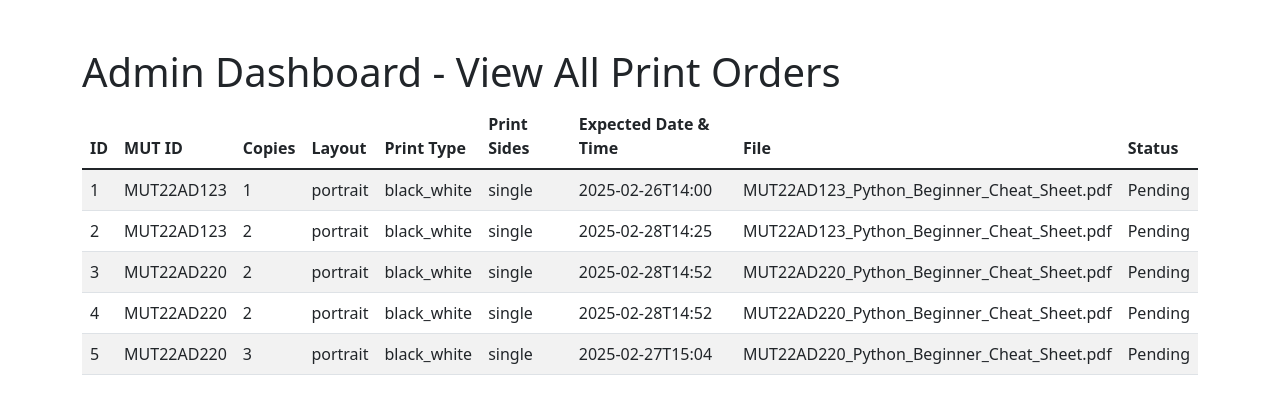
After one commit to athulyas1206/MITS-store-management-system, a Flask app: page /admin_dashboard in a window 1280 px wide. The commit adds this page. Shown: the top 414 px of the page. Run offline with Flask 3, Linux system fonts and the light colour scheme; a user stored in the database is signed in; data comes from the database, SQL or seed files in the repository.

Commit message:
admin is added
admin dashboard is created

```diff
--- a/app.py
+++ b/app.py
@@ -30,6 +30,11 @@ def login():
         mut_id = request.form['mut_id']
         password = request.form['password']
 
+        if mut_id == 'admin' and password == 'admin':  # Change to a secure password
+            session['mut_id'] = 'admin'
+            flash('Admin login successful!', 'success')
+            return redirect('/admin_dashboard')
+
         user = validate_user(mut_id, password)
         if user:
             session['user_id'] = user[0]  # Store user ID in session
@@ -40,6 +45,23 @@ def login():
             flash('Invalid MUT ID or Password. Try again.', 'danger')
 
     return render_template('login.html')
+
+
+@app.route('/admin_dashboard')
+def admin_dashboard():
+    # Check if the user is admin
+    if session.get('mut_id') != 'admin':
+        flash('Unauthorized access.', 'danger')
+        return redirect('/login')
+
+    # Fetch all print orders from the database
+    conn = sqlite3.connect('print_orders.db')
+    cursor = conn.cursor()
+    cursor.execute('SELECT * FROM print_orders')
+    orders = cursor.fetchall()
+    conn.close()
+
+    return render_template('admin.html', orders=orders)
 
 @app.route('/register', methods=['GET', 'POST'])
 def register():
--- /dev/null
+++ b/templates/admin.html
@@ -0,0 +1,42 @@
+<!DOCTYPE html>
+<html>
+<head>
+    <title>Admin Dashboard</title>
+    <link rel="stylesheet" href="https://cdn.jsdelivr.net/npm/bootstrap@5.1.3/dist/css/bootstrap.min.css">
+</head>
+<body>
+    <div class="container mt-5">
+        <h1>Admin Dashboard - View All Print Orders</h1>
+        <table class="table table-striped">
+            <thead>
+                <tr>
+                    <th>ID</th>
+                    <th>MUT ID</th>
+                    <th>Copies</th>
+                    <th>Layout</th>
+                    <th>Print Type</th>
+                    <th>Print Sides</th>
+                    <th>Expected Date & Time</th>
+                    <th>File</th>
+                    <th>Status</th>
+                </tr>
+            </thead>
+            <tbody>
+                {% for order in orders %}
+                <tr>
+                    <td>{{ order[0] }}</td>
+                    <td>{{ order[1] }}</td>
+                    <td>{{ order[2] }}</td>
+                    <td>{{ order[3] }}</td>
+                    <td>{{ order[4] }}</td>
+                    <td>{{ order[5] }}</td>
+                    <td>{{ order[6] }}</td>
+                    <td>{{ order[7] }}</td>
+                    <td>{{ order[8] }}</td>
+                </tr>
+                {% endfor %}
+            </tbody>
+        </table>
+    </div>
+</body>
+</html>
--- a/templates/login.html
+++ b/templates/login.html
@@ -20,7 +20,7 @@
             <div class="mb-3">
                 <label for="mut_id" class="form-label">MUT ID</label>
                 <input type="text" class="form-control" id="mut_id" name="mut_id" required
-                pattern="^MUT[0-9]{2}[A-Za-z]{2}[0-9]{3}$"
+                pattern="^(admin|MUT[0-9]{2}[A-Za-z]{2}[0-9]{3})$"
                 title="Format: MUT + 2 digits + 2 letters + 3 digits">
             </div>
             <div class="mb-3">
```
